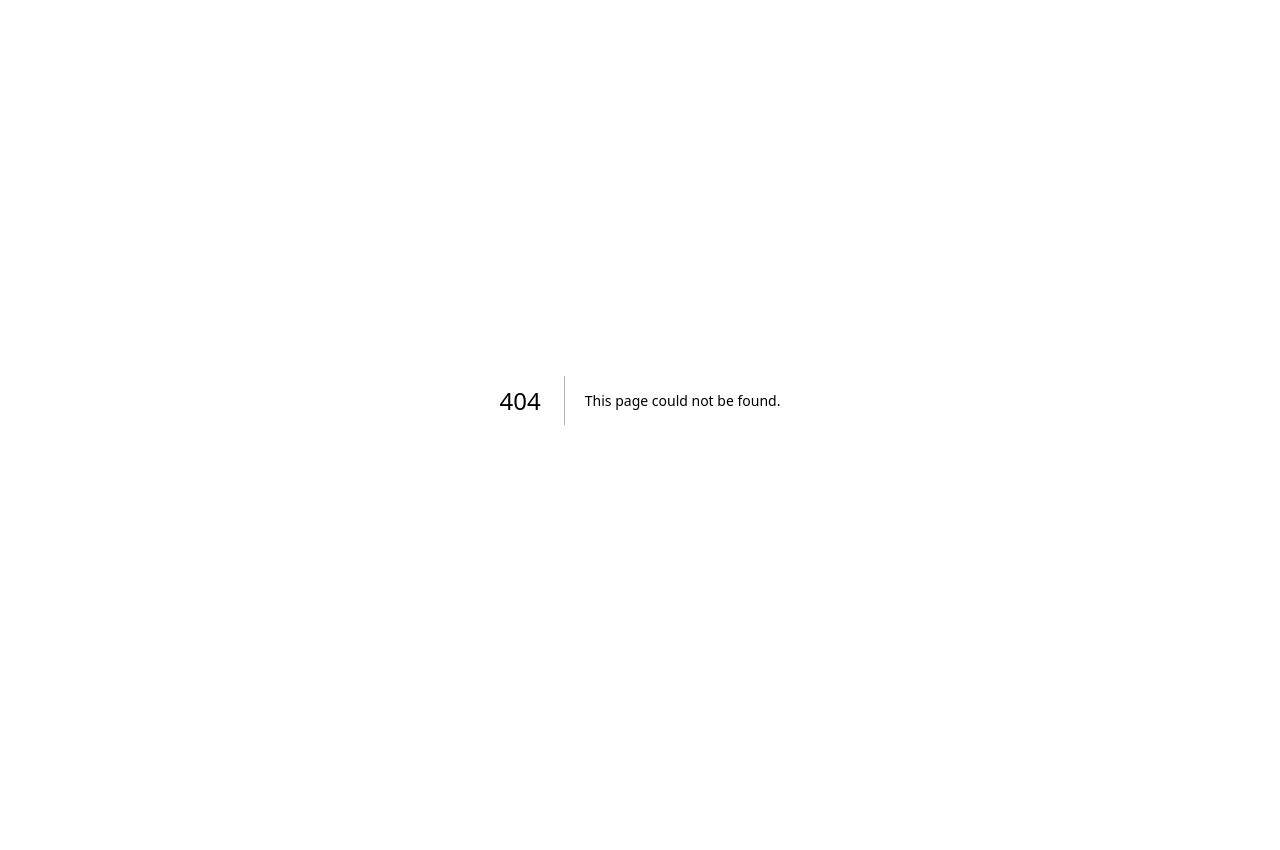
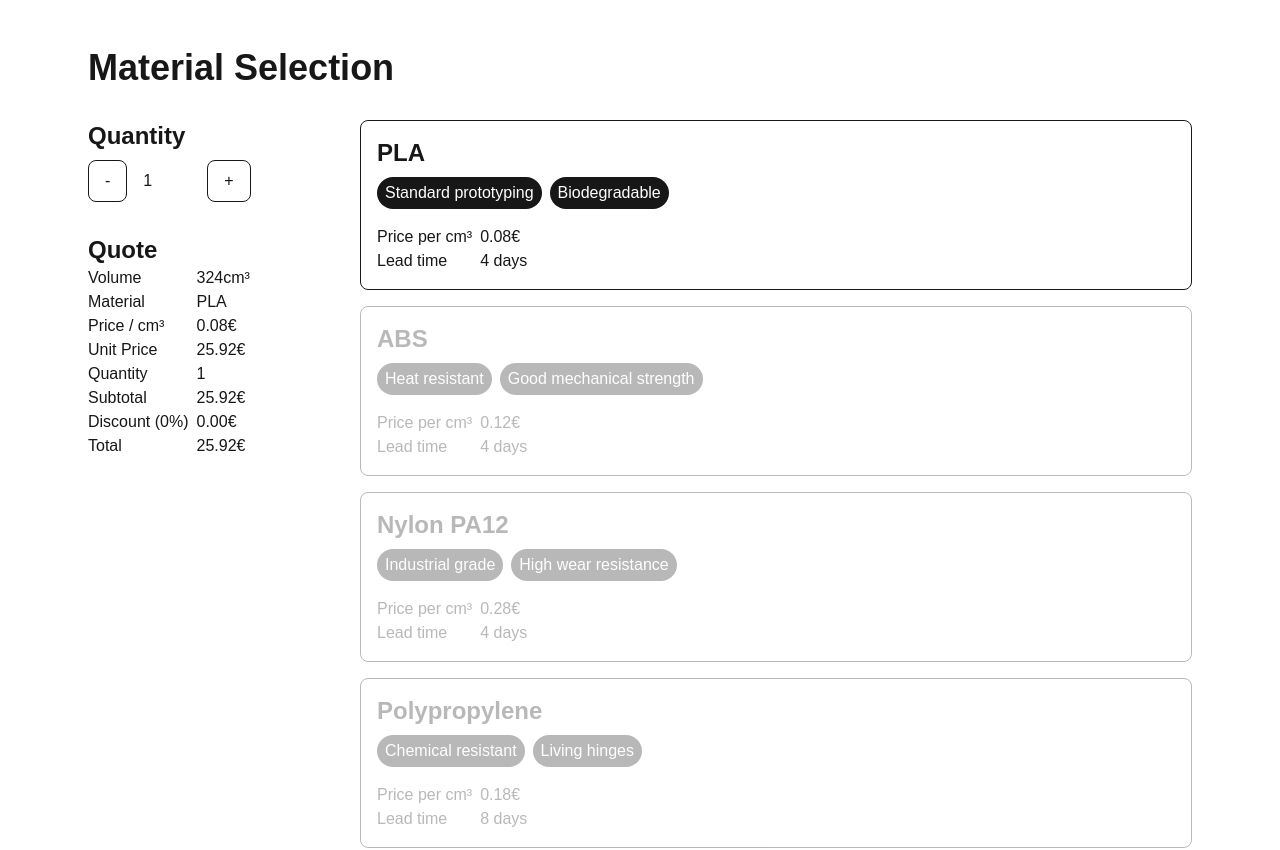
Before and after one commit to failllix/portal-to-quote, a Next.js app: page /material-selection in a window 1280 px wide. Before the commit this address had no page. Shown: the top 850 px of the page. Before the commit the page ends 800 px from the top, so only its background shows below. Built offline with nearby package versions, Linux system fonts and the light colour scheme.

Commit message:
Feature: Add UI for price calculation and material selection

```diff
--- /dev/null
+++ b/app/components/Heading1.tsx
@@ -0,0 +1,3 @@
+export default function Heading1({ children }: { children: React.ReactNode }) {
+  return <h1 className="text-4xl font-bold">{children}</h1>;
+}
--- /dev/null
+++ b/app/components/Heading2.tsx
@@ -0,0 +1,3 @@
+export default function Heading2({ children }: { children: React.ReactNode }) {
+  return <h1 className="text-2xl font-bold">{children}</h1>;
+}
--- /dev/null
+++ b/app/components/card.tsx
@@ -0,0 +1,5 @@
+export default function Card({ children }: { children: React.ReactNode }) {
+  return (
+    <div className="border border-foreground p-4 rounded-lg">{children}</div>
+  );
+}
--- /dev/null
+++ b/app/components/chip.tsx
@@ -0,0 +1,7 @@
+export default function Chip({ children }: { children: React.ReactNode }) {
+  return (
+    <span className="px-2 py-1  bg-foreground text-background rounded-full">
+      {children}
+    </span>
+  );
+}
--- /dev/null
+++ b/app/components/materials-selection.tsx
@@ -0,0 +1,53 @@
+import Card from "./card";
+import Chip from "./chip";
+import Heading2 from "./Heading2";
+import type { Material } from "../material-selection/page";
+
+export default function MaterialSelection({
+  materials,
+  handleMaterialSelection,
+  selectedMaterialIndex,
+}: {
+  materials: Material[];
+  handleMaterialSelection: (index: number) => void;
+  selectedMaterialIndex: number;
+}) {
+  return (
+    <div className="flex flex-col gap-4">
+      {materials.map((material, index) => {
+        return (
+          <button
+            type="button"
+            key={material.code}
+            onClick={() => handleMaterialSelection(index)}
+            className={`text-left cursor-pointer ${
+              selectedMaterialIndex !== index && "opacity-30"
+            }`}
+          >
+            <Card>
+              <Heading2>{material.name}</Heading2>
+
+              <div className="mt-2 flex gap-2">
+                {material.properties.map((property) => (
+                  <Chip key={property}>{property}</Chip>
+                ))}
+              </div>
+              <table className="mt-4">
+                <tbody>
+                  <tr>
+                    <td>Price per cm³</td>
+                    <td className="pl-2">{material.price}€</td>
+                  </tr>
+                  <tr>
+                    <td>Lead time</td>
+                    <td className="pl-2"> {material.leadTimeDays + 1} days</td>
+                  </tr>
+                </tbody>
+              </table>
+            </Card>
+          </button>
+        );
+      })}
+    </div>
+  );
+}
--- /dev/null
+++ b/app/material-selection/logic.ts
@@ -0,0 +1,35 @@
+export function calculatePriceDetails({
+  geometryResult,
+  materialPrice,
+  quantity,
+}) {
+  const unitPrice = geometryResult.properties.volumeCm3 * materialPrice;
+  const subtotal = unitPrice * quantity;
+  const discountPercentage = getDiscountRate(quantity);
+  const discount = subtotal * discountPercentage;
+  const total = subtotal - discount;
+
+  return {
+    unitPrice,
+    subtotal,
+    discountPercentage,
+    discount,
+    total,
+  };
+}
+
+function getDiscountRate(quantity: number): number {
+  if (quantity >= 5 && quantity < 10) {
+    return 0.05;
+  }
+  if (quantity >= 10 && quantity < 25) {
+    return 0.1;
+  }
+  if (quantity >= 25 && quantity < 50) {
+    return 0.15;
+  }
+  if (quantity >= 50) {
+    return 0.2;
+  }
+  return 0;
+}
--- /dev/null
+++ b/app/material-selection/page.tsx
@@ -0,0 +1,197 @@
+"use client";
+
+import { ChangeEvent, useEffect, useRef, useState } from "react";
+import Heading1 from "../components/Heading1";
+import MaterialSelection from "../components/materials-selection";
+import Button from "../components/button";
+import Heading2 from "../components/Heading2";
+import { calculatePriceDetails } from "./logic";
+
+export interface Material {
+  name: string;
+  code: string;
+  price: number;
+  leadTimeDays: number;
+  properties: string[];
+}
+
+export default function MaterialSelectionPage() {
+  const materials: Material[] = [
+    {
+      name: "PLA",
+      code: "pla",
+      price: 0.08,
+      leadTimeDays: 3,
+      properties: ["Standard prototyping", "Biodegradable"],
+    },
+    {
+      name: "ABS",
+      code: "abs",
+      price: 0.12,
+      leadTimeDays: 3,
+      properties: ["Heat resistant", "Good mechanical strength"],
+    },
+    {
+      name: "Nylon PA12",
+      code: "pa12",
+      price: 0.28,
+      leadTimeDays: 3,
+      properties: ["Industrial grade", "High wear resistance"],
+    },
+    {
+      name: "Polypropylene",
+      code: "pp",
+      price: 0.18,
+      leadTimeDays: 7,
+      properties: ["Chemical resistant", "Living hinges"],
+    },
+    {
+      name: "TPU 95A",
+      code: "tpu",
+      price: 0.22,
+      leadTimeDays: 5,
+      properties: ["Flexible", "Impact resistant"],
+    },
+  ];
+
+  const sampleResponse = {
+    success: true,
+    properties: {
+      boundingBox: { x: 250, y: 250, z: 45 },
+      volume: 2812500,
+      volumeCm3: 324,
+      surfaceArea: 486000,
+    },
+    processingTimeMs: 8047,
+  };
+
+  const [quantity, setQuantity] = useState(1);
+  const quantityInputRef = useRef<HTMLInputElement>(null);
+  const [selectedMaterialIndex, setSelectedMaterial] = useState(0);
+  const [priceDetails, setPriceDetails] = useState({});
+
+  function increaseQuantity() {
+    setQuantity(quantity + 1);
+  }
+
+  function decreaseQuantity() {
+    if (quantity === 1) {
+      return;
+    }
+    setQuantity(quantity - 1);
+  }
+
+  function handleQuantityChange() {
+    if (quantityInputRef.current === null) {
+      return;
+    }
+
+    const newQuantity = parseInt(quantityInputRef.current.value, 10);
+
+    if (newQuantity < 1) {
+      setQuantity(1);
+      return;
+    }
+
+    if (Number.isNaN(newQuantity)) {
+      setQuantity(0);
+      return;
+    }
+
+    setQuantity(newQuantity);
+  }
+
+  useEffect(() => {
+    setPriceDetails(
+      calculatePriceDetails({
+        geometryResult: sampleResponse,
+        materialPrice: materials[selectedMaterialIndex].price,
+        quantity,
+      })
+    );
+  }, [quantity, selectedMaterialIndex]);
+
+  return (
+    <main className="px-12 mx-auto max-w-300 mt-12">
+      <Heading1>Material Selection</Heading1>
+      <div className="flex gap-8 mt-8">
+        <div className="">
+          <div>
+            <Heading2>Quantity</Heading2>
+            <div className="mt-2 flex gap-4 items-center">
+              <Button type="button" onClick={decreaseQuantity}>
+                -
+              </Button>
+              <input
+                type="number"
+                value={quantity !== 0 ? quantity : ""}
+                className="w-12"
+                ref={quantityInputRef}
+                onChange={handleQuantityChange}
+              ></input>
+              <Button type="button" onClick={increaseQuantity}>
+                +
+              </Button>
+            </div>
+          </div>
+          <div className="mt-8 min-w-60">
+            <Heading2>Quote</Heading2>
+            <table>
+              <tbody>
+                <tr>
+                  <td>Volume</td>
+                  <td className="pl-2">
+                    {sampleResponse.properties.volumeCm3}cm³
+                  </td>
+                </tr>
+                <tr>
+                  <td>Material</td>
+                  <td className="pl-2">
+                    {materials[selectedMaterialIndex].name}
+                  </td>
+                </tr>
+                <tr>
+                  <td>Price / cm³</td>
+                  <td className="pl-2">
+                    {materials[selectedMaterialIndex].price}€
+                  </td>
+                </tr>
+                <tr>
+                  <td>Unit Price</td>
+                  <td className="pl-2">
+                    {priceDetails.unitPrice?.toFixed(2)}€
+                  </td>
+                </tr>
+                <tr>
+                  <td>Quantity</td>
+                  <td className="pl-2">
+                    {!Number.isNaN(quantity) && quantity}
+                  </td>
+                </tr>
+                <tr>
+                  <td>Subtotal</td>
+                  <td className="pl-2">{priceDetails.subtotal?.toFixed(2)}€</td>
+                </tr>
+                <tr>
+                  <td>Discount ({priceDetails.discountPercentage * 100}%)</td>
+                  <td className="pl-2">{priceDetails.discount?.toFixed(2)}€</td>
+                </tr>
+                <tr>
+                  <td>Total</td>
+                  <td className="pl-2">{priceDetails.total?.toFixed(2)}€</td>
+                </tr>
+              </tbody>
+            </table>
+          </div>
+        </div>
+        <div className="grow">
+          <MaterialSelection
+            materials={materials}
+            handleMaterialSelection={setSelectedMaterial}
+            selectedMaterialIndex={selectedMaterialIndex}
+          ></MaterialSelection>
+        </div>
+      </div>
+    </main>
+  );
+}
--- a/app/page.tsx
+++ b/app/page.tsx
@@ -3,6 +3,7 @@
 import type React from "react";
 import { type ChangeEvent, useEffect, useRef, useState } from "react";
 import Button from "./components/button";
+import Heading1 from "./components/Heading1";
 
 interface DropZoneText {
   text: string;
@@ -114,8 +115,8 @@ export default function Home() {
   }, []);
 
   return (
-    <main className="px-12 mx-auto max-w-300">
-      <h1>File upload</h1>
+    <main className="px-12 mx-auto max-w-300 mt-12">
+      <Heading1>File upload</Heading1>
       <label
         ref={dropZoneRef}
         className={`mt-8 border-2 flex items-center justify-center border-amber-400 h-80 cursor-pointer rounded-lg ${
```
